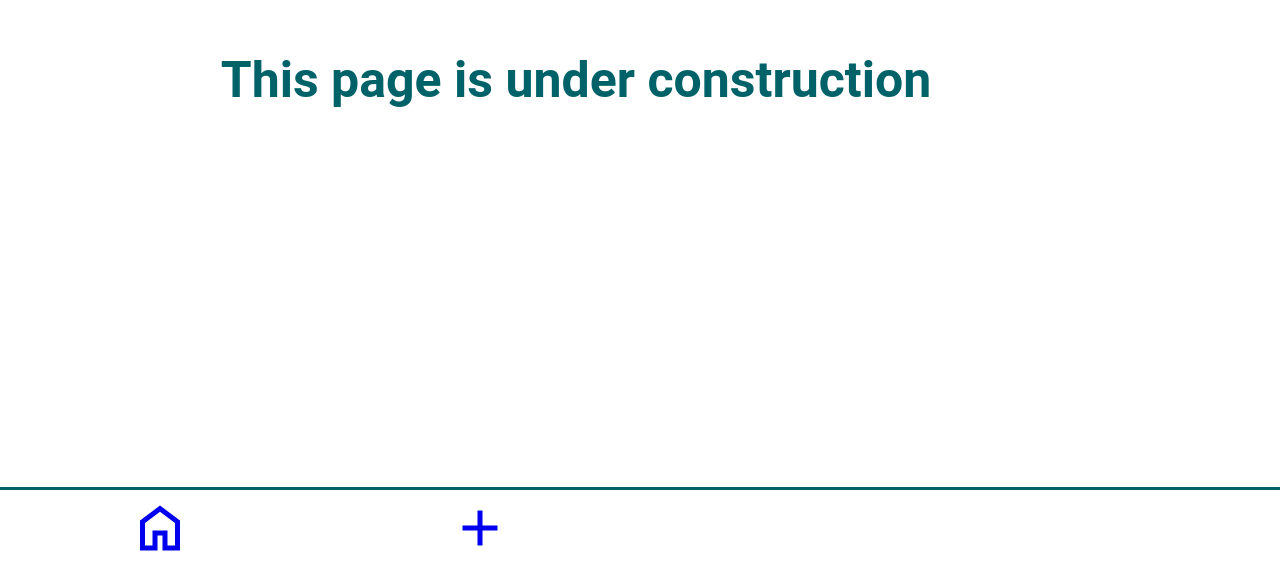
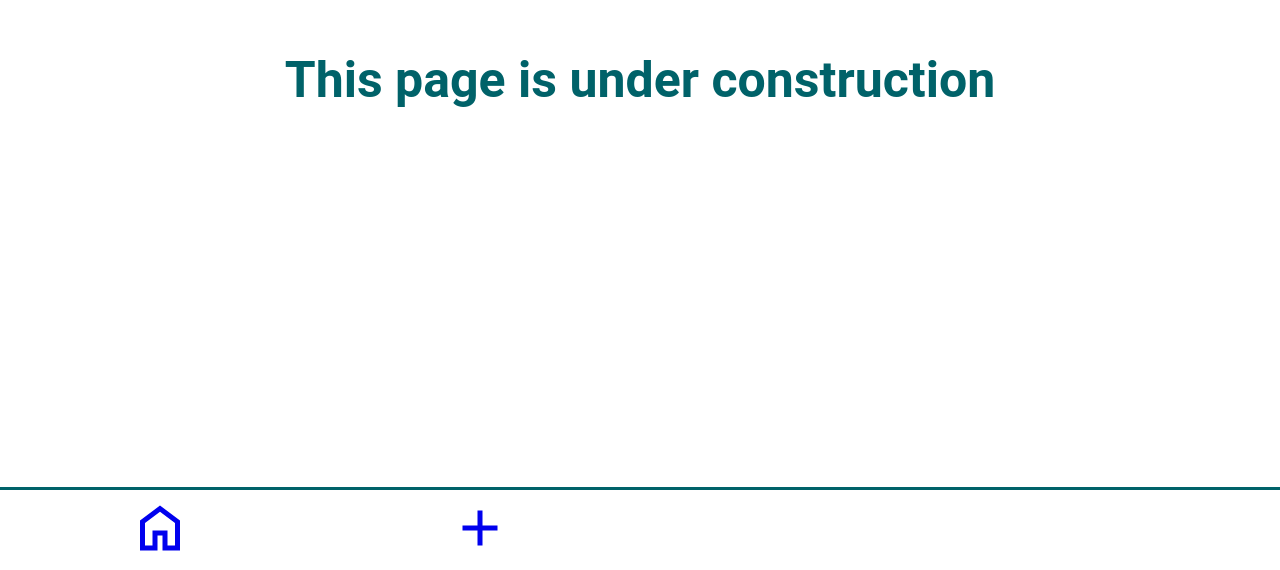
Before and after one commit to marcos-de-barros-vioque/capstone, a Next.js app: page /addspending in a window 1280 px wide. Shown: the part 230-800 px from the top of the page. Built offline with nearby package versions, Linux system fonts and the light colour scheme; some icons are missing.

Commit message:
tiny styling adjustment

```diff
--- a/pages/addspending/index.js
+++ b/pages/addspending/index.js
@@ -17,7 +17,6 @@ const StyledBody = styled.div`
   color: #006269;
   border-radius: 10px;
   font-size: 50px;
-  width: 90vw;
   height: 75vh;
   gap: 20px;
   margin-top: 10px;
--- a/pages/awards/index.js
+++ b/pages/awards/index.js
@@ -17,7 +17,6 @@ const StyledBody = styled.div`
   color: #006269;
   border-radius: 10px;
   font-size: 50px;
-  width: 90vw;
   height: 75vh;
   gap: 20px;
   margin-top: 10px;
--- a/pages/tips/index.js
+++ b/pages/tips/index.js
@@ -17,7 +17,6 @@ const StyledBody = styled.div`
   color: #006269;
   border-radius: 10px;
   font-size: 50px;
-  width: 90vw;
   height: 75vh;
   gap: 20px;
   margin-top: 10px;
```
